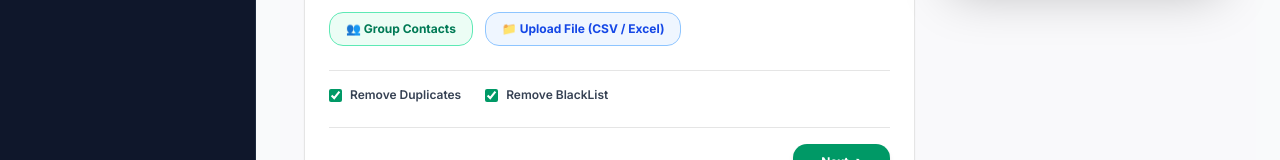
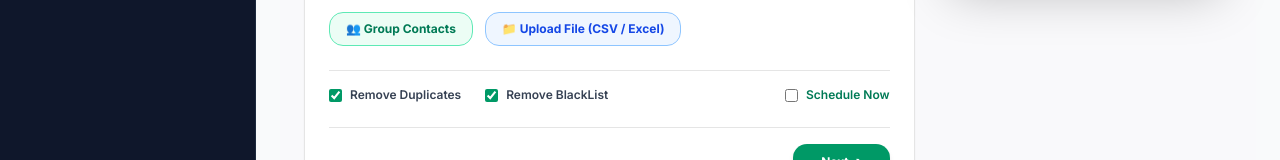
Before and after one commit to animeshfortius/waba-admin-panel, a Next.js app: page /dashboard/campaigns in a window 1280 px wide. Shown: the part 600-760 px from the top of the page. Built offline with nearby package versions, Linux system fonts and the light colour scheme; no server answers.

Commit message:
Add schedule option back to campaigns page

```diff
--- a/app/dashboard/campaigns/page.tsx
+++ b/app/dashboard/campaigns/page.tsx
@@ -13,6 +13,10 @@ export default function CampaignsPage() {
   const [showUploadModal, setShowUploadModal] = useState(false);
   const [uploadType, setUploadType] = useState("Single Number Column");
   const [uploadedFileName, setUploadedFileName] = useState("");
+
+  // Schedule Options State
+  const [isScheduled, setIsScheduled] = useState(false);
+  const [scheduleDate, setScheduleDate] = useState("");
 
   // Template Selection States
   const [selectedCategory, setSelectedCategory] = useState("Utility");
@@ -119,7 +123,8 @@ export default function CampaignsPage() {
                 </button>
               </div>
 
-              <div className="flex items-center space-x-6 pt-4 border-t text-gray-700 font-semibold">
+              <div className="flex flex-wrap items-center justify-between pt-4 border-t gap-4 text-gray-700 font-semibold">
+                <div className="flex items-center space-x-6">
                   <label className="flex items-center space-x-2 cursor-pointer">
                     <input type="checkbox" defaultChecked className="accent-emerald-600 rounded" />
                     <span>Remove Duplicates</span>
@@ -129,6 +134,30 @@ export default function CampaignsPage() {
                     <span>Remove BlackList</span>
                   </label>
                 </div>
+
+                <label className="flex items-center space-x-2 cursor-pointer text-emerald-700">
+                  <input
+                    type="checkbox"
+                    checked={isScheduled}
+                    onChange={(e) => setIsScheduled(e.target.checked)}
+                    className="accent-emerald-600 rounded"
+                  />
+                  <span>Schedule Now</span>
+                </label>
+              </div>
+
+              {/* Schedule Date Input if enabled */}
+              {isScheduled && (
+                <div className="bg-emerald-50 p-3 rounded-xl border border-emerald-200 flex items-center space-x-3">
+                  <label className="font-bold text-gray-700">Select Date & Time:</label>
+                  <input
+                    type="datetime-local"
+                    value={scheduleDate}
+                    onChange={(e) => setScheduleDate(e.target.value)}
+                    className="border rounded-lg p-2 bg-white text-xs font-mono"
+                  />
+                </div>
+              )}
 
               <div className="flex justify-end pt-4 border-t">
                 <button
@@ -237,6 +266,12 @@ export default function CampaignsPage() {
                 </div>
               </div>
 
+              {isScheduled && scheduleDate && (
+                <div className="bg-blue-50 border border-blue-200 p-3 rounded-xl text-blue-800 font-semibold text-center text-xs">
+                  ⏰ Campaign scheduled for: {scheduleDate}
+                </div>
+              )}
+
               <div className="bg-emerald-50 border border-emerald-300 p-4 rounded-2xl text-emerald-900 font-semibold text-center">
                 ✅ Sufficient credit available to broadcast this campaign successfully.
               </div>
@@ -252,12 +287,12 @@ export default function CampaignsPage() {
                 <button
                   type="button"
                   onClick={() => {
-                    alert("Campaign Launched Successfully! 🚀");
+                    alert(isScheduled ? "Campaign Scheduled Successfully! ⏰" : "Campaign Launched Successfully! 🚀");
                     window.location.href = "/dashboard/campaigns";
                   }}
                   className="bg-emerald-600 hover:bg-emerald-700 text-white font-bold px-8 py-3 rounded-xl shadow-lg cursor-pointer transition"
                 >
-                  🚀 Launch Campaign
+                  {isScheduled ? "⏰ Schedule Campaign" : "🚀 Launch Campaign"}
                 </button>
               </div>
             </div>
```
Lines whose indentation alone changed are shown as unchanged.
